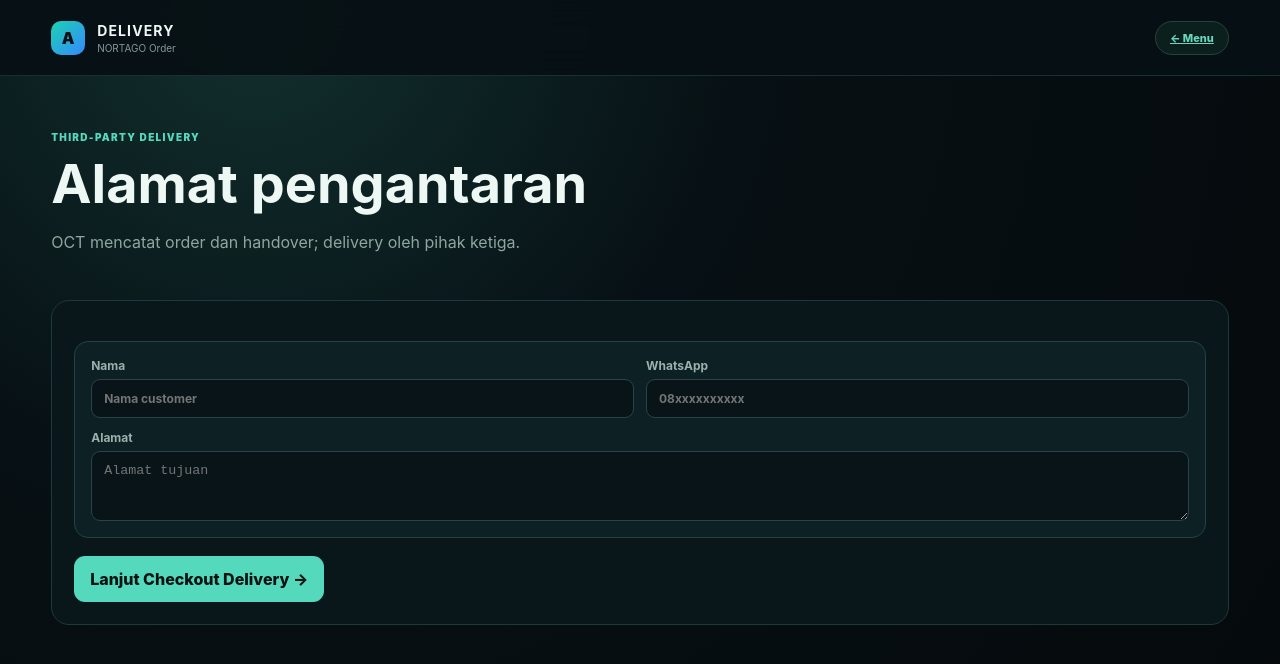
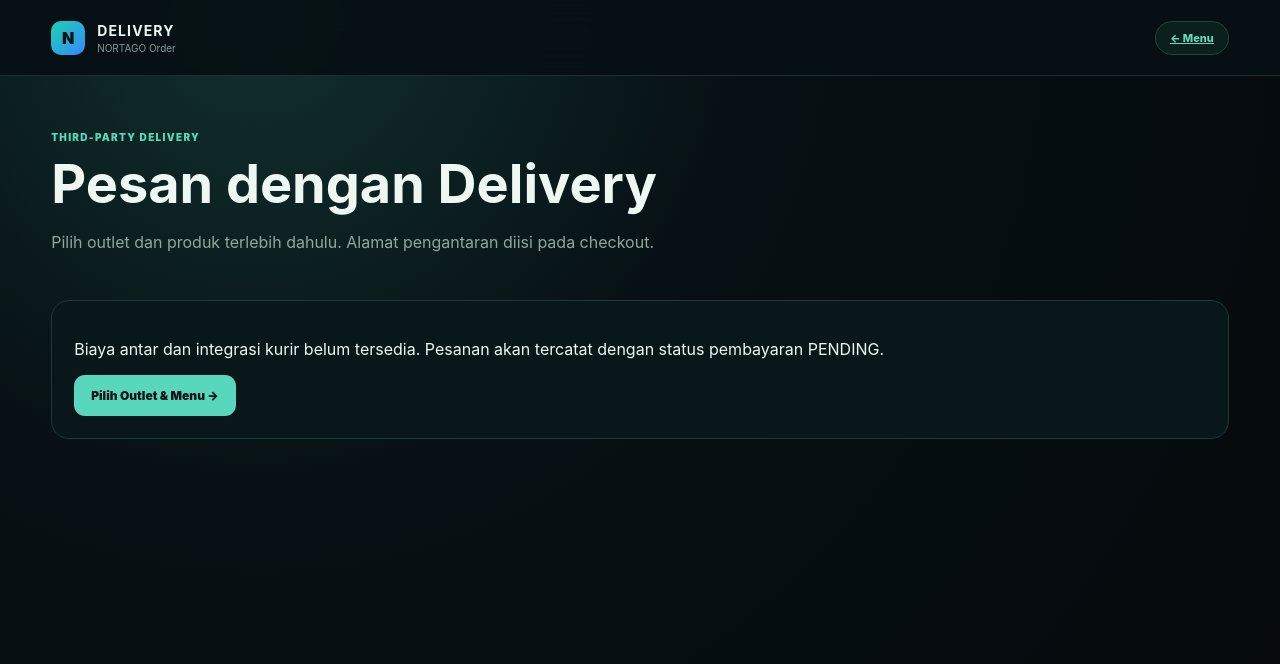
Before and after one commit to adiaris2022-rgb/tjsl-impact-control-tower, a Next.js app: page /otc/delivery in a window 1280 px wide. Shown: the top 664 px of the page. Built offline with nearby package versions, Linux system fonts and the light colour scheme.

Commit message:
Route delivery customers through outlet and cart selection first

```diff
--- a/app/otc/delivery/page.tsx
+++ b/app/otc/delivery/page.tsx
@@ -1 +1,20 @@
-"use client";import Link from"next/link";export default function Delivery(){return <main className="app-shell"><header className="topbar"><div className="brand"><span className="mark">A</span><div><strong>DELIVERY</strong><small>NORTAGO Order</small></div></div><Link className="status" href="/otc">← Menu</Link></header><section className="hero"><div><div className="eyebrow">THIRD-PARTY DELIVERY</div><h1>Alamat pengantaran</h1><p>OCT mencatat order dan handover; delivery oleh pihak ketiga.</p></div></section><section className="data-panel"><div className="inline-form"><label>Nama<input placeholder="Nama customer"/></label><label>WhatsApp<input placeholder="08xxxxxxxxxx"/></label><label style={{gridColumn:"1/-1"}}>Alamat<textarea placeholder="Alamat tujuan"/></label></div><Link href="/otc/checkout?mode=delivery"><button>Lanjut Checkout Delivery →</button></Link></section></main>}
+import Link from "next/link";
+
+export default function Delivery() {
+  return (
+    <main className="app-shell">
+      <header className="topbar">
+        <div className="brand"><span className="mark">N</span><div><strong>DELIVERY</strong><small>NORTAGO Order</small></div></div>
+        <Link className="status" href="/otc">← Menu</Link>
+      </header>
+      <section className="hero">
+        <div><div className="eyebrow">THIRD-PARTY DELIVERY</div><h1>Pesan dengan Delivery</h1>
+          <p>Pilih outlet dan produk terlebih dahulu. Alamat pengantaran diisi pada checkout.</p></div>
+      </section>
+      <section className="data-panel">
+        <p>Biaya antar dan integrasi kurir belum tersedia. Pesanan akan tercatat dengan status pembayaran PENDING.</p>
+        <Link href="/otc/customer-order" className="otc-primary">Pilih Outlet & Menu →</Link>
+      </section>
+    </main>
+  );
+}
```
